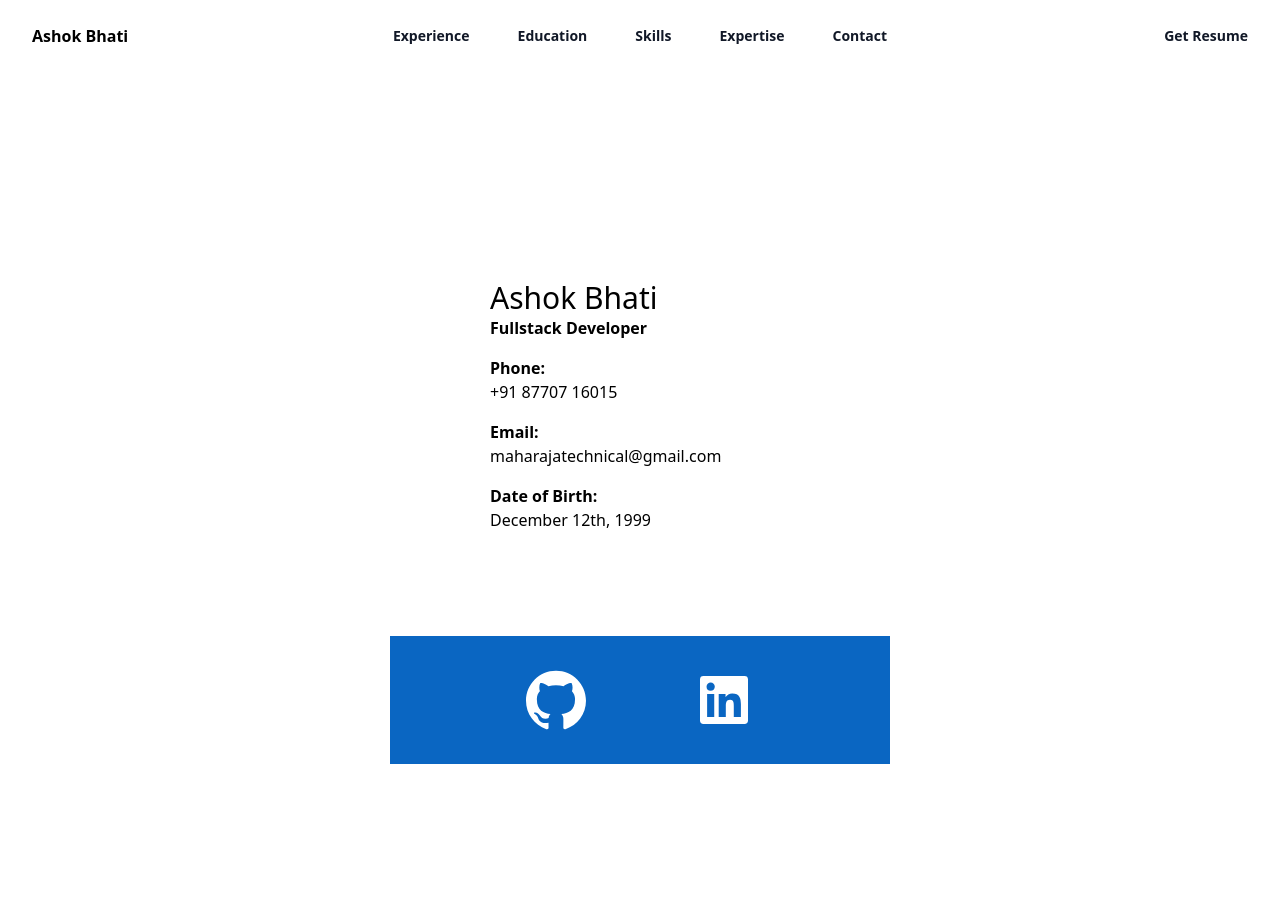
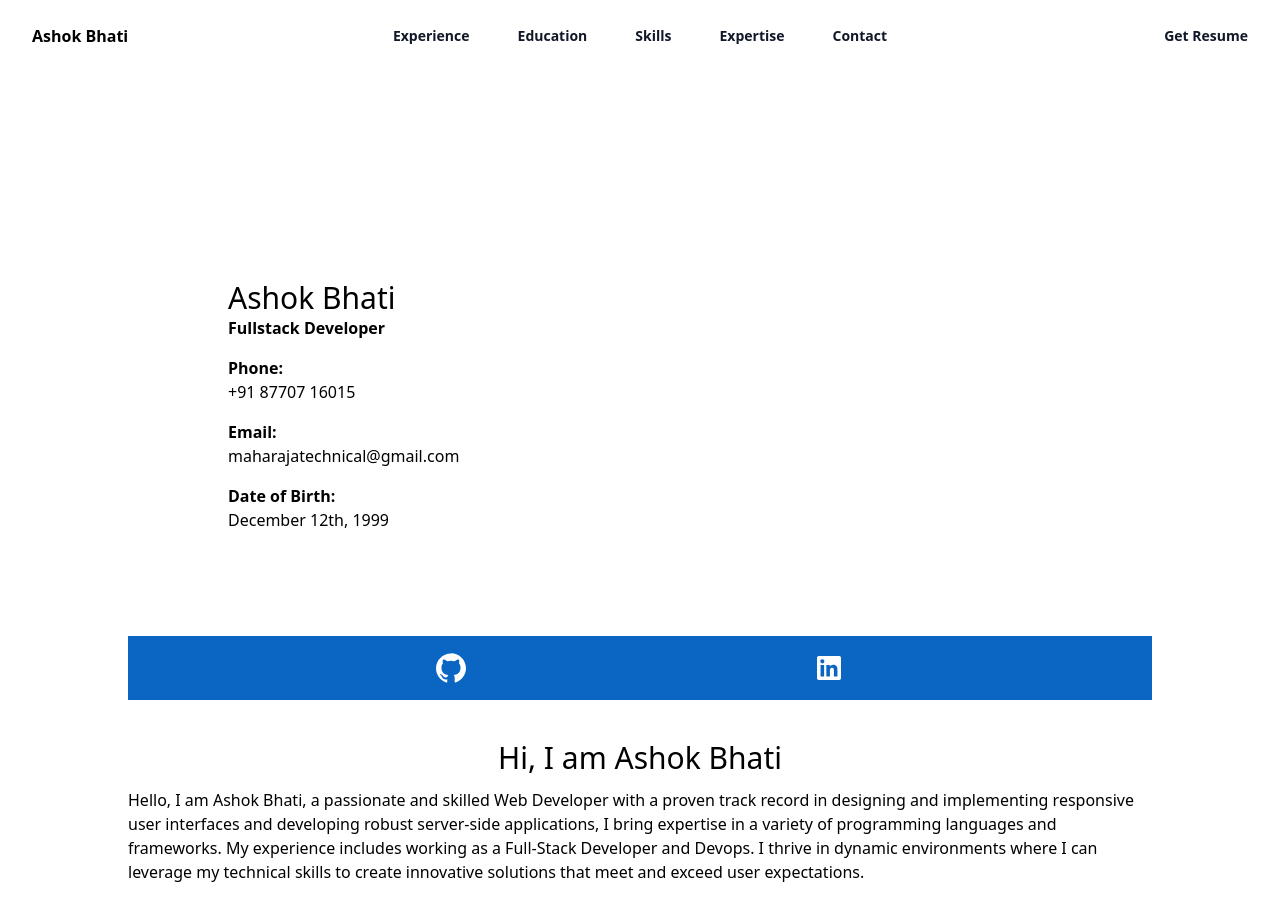
Before and after one commit to Ashok-Bhati/portfolio, an Angular app: page /home in a window 1280 px wide. Shown: the top 920 px of the page. Before the commit the page ends 800 px from the top, so only its background shows below. Built offline with nearby package versions, Linux system fonts and the light colour scheme.

Commit message:
add introduction section

```diff
--- a/src/app/home/home.component.html
+++ b/src/app/home/home.component.html
@@ -1,2 +1,8 @@
 <portfolio-header />
 <portfolio-basic-details />
+<div class="bg-white w-full mt-2 flex justify-center items-center flex-col">
+  <div class="max-w-[80%] lg:min-w-[80%]">
+    <portfolio-social-links />
+  </div>
+  <portfolio-introduction />
+</div>
--- a/src/app/shared/components/basic-details/basic-details.component.html
+++ b/src/app/shared/components/basic-details/basic-details.component.html
@@ -1,5 +1,5 @@
 <div class="w-full flex justify-center items-center">
-  <div class="max-w-[80%] lg:min-w-[500px]">
+  <div class="max-w-[80%] lg:min-w-[80%]">
     <div class="bg-white mt-28 py-20 pl-20">
       <div class="py-4 px-5">
         <!-- Name and Title -->
@@ -23,8 +23,5 @@
         <!-- End Basic Details -->
       </div>
     </div>
-    <div class="mt-2">
-      <portfolio-social-links />
-    </div>
   </div>
 </div>
--- /dev/null
+++ b/src/app/shared/components/introduction/introduction.component.html
@@ -0,0 +1,11 @@
+<div class="w-full flex flex-col justify-center items-center my-10">
+  <div class="max-w-[80%]"><h1 class="text-3xl">Hi, I am Ashok Bhati</h1></div>
+  <div class="max-w-[80%] mt-3">
+    Hello, I am Ashok Bhati, a passionate and skilled Web Developer with a proven track record in
+    designing and implementing responsive user interfaces and developing robust server-side
+    applications, I bring expertise in a variety of programming languages and frameworks. My
+    experience includes working as a Full-Stack Developer and Devops. I thrive in dynamic
+    environments where I can leverage my technical skills to create innovative solutions that meet
+    and exceed user expectations.
+  </div>
+</div>
--- a/src/app/shared/components/social-links/social-links.component.html
+++ b/src/app/shared/components/social-links/social-links.component.html
@@ -1,13 +1,13 @@
-<div class="w-full py-2 px-10 flex justify-center items-center bg-[#0A66C2]">
+<div class="w-full py-4 px-10 flex justify-center items-center bg-[#0A66C2]">
   <div class="max-w-[80%] flex justify-around w-full">
     <!-- Social Links -->
-    <div>
-      <a href="https://github.com/Ashok-Bhati" target="_blank" class="mx-2">
+    <!-- <div> -->
+    <a href="https://github.com/Ashok-Bhati" target="_blank" class="mx-2 h-fit">
       <svg
         xmlns="http://www.w3.org/2000/svg"
         fill="#ffffff"
-          width="64px"
-          height="64px"
+        width="32px"
+        height="32px"
         viewBox="0 0 32 32"
         version="1.1"
       >
@@ -17,13 +17,13 @@
         />
       </svg>
     </a>
-    </div>
-    <div>
-      <a href="https://www.linkedin.com/in/ashok-bhati/" target="_blank" class="mx-2">
+    <!-- </div> -->
+    <!-- <div> -->
+    <a href="https://www.linkedin.com/in/ashok-bhati/" target="_blank" class="mx-2 h-fit">
       <svg
         xmlns="http://www.w3.org/2000/svg"
-          width="64px"
-          height="64px"
+        width="32px"
+        height="32px"
         viewBox="0 0 16 16"
         fill="none"
       >
@@ -33,7 +33,7 @@
         />
       </svg>
     </a>
-    </div>
+    <!-- </div> -->
     <!-- End Social Links -->
   </div>
 </div>
```
Also changed, not shown: src/app/shared/components/introduction/introduction.component.ts (added, +10 -0 lines), src/app/shared/shared.module.ts (+8 -2 lines), src/app/shared/components/introduction/introduction.component.scss (added), 1 other file (tests, documents, lock files or other folders). Lines whose indentation alone changed are shown as unchanged.
